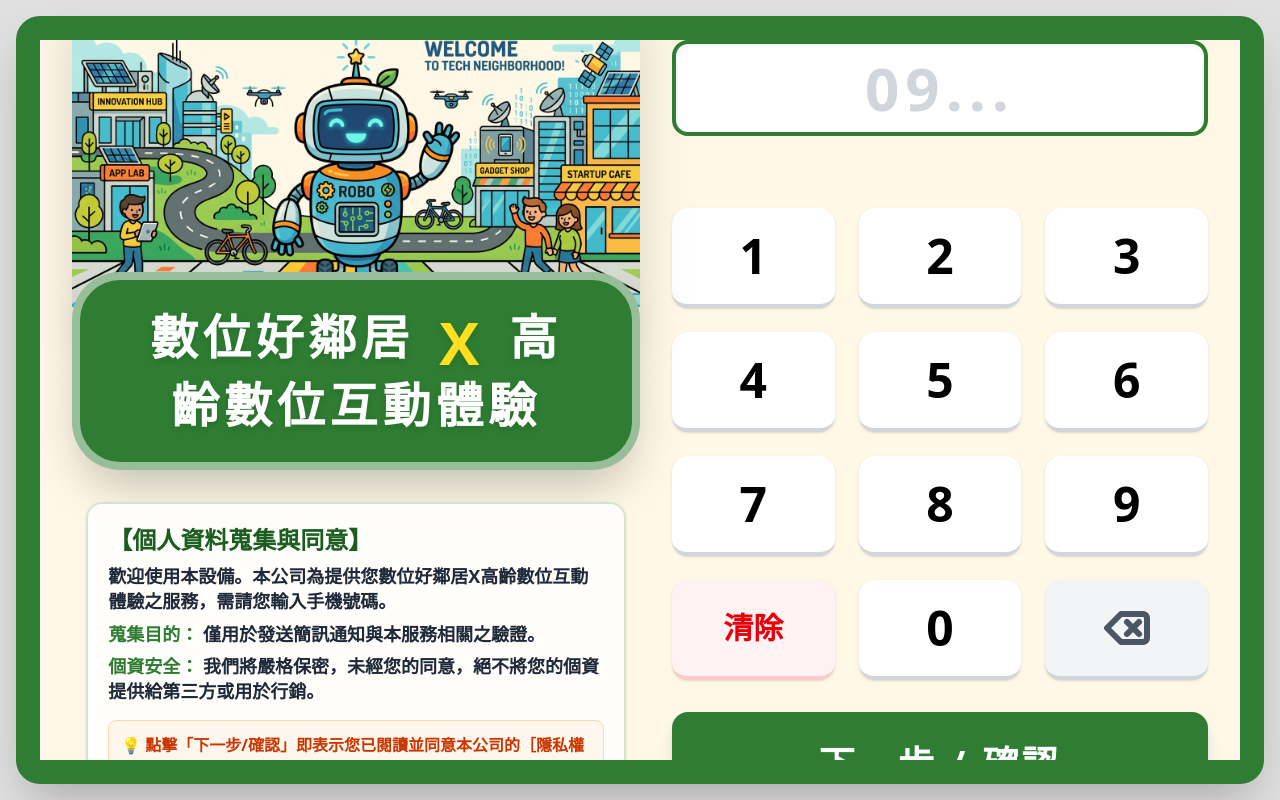
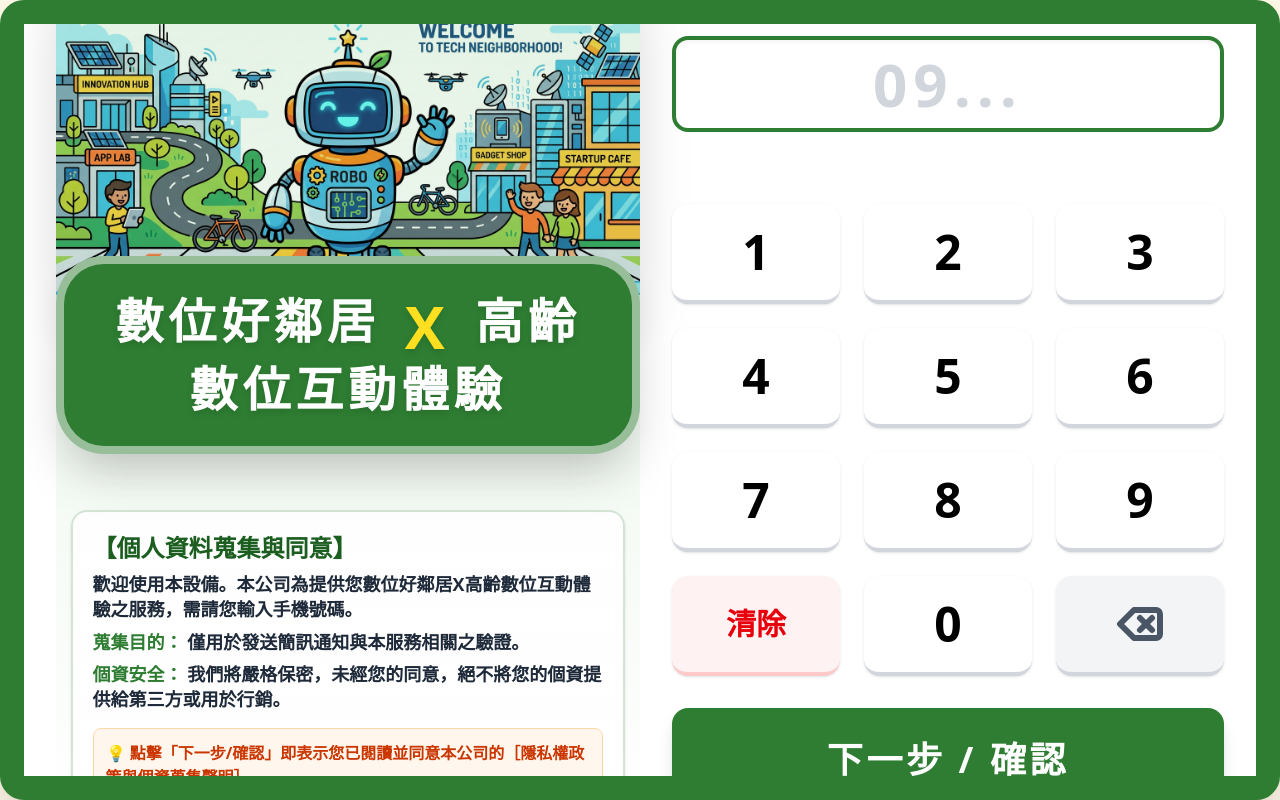
Before and after one commit to bertbehappy/IMEI_KIOSK_Demo, a React (Vite) app: page / in a window 1280 px wide. Built offline with nearby package versions, Linux system fonts and the light colour scheme.

Commit message:
style: update kiosk UI theme and add background pattern
Refreshed the UI color scheme to a warm cream tone and added a leaf-themed SVG background pattern for the portrait view to improve senior-friendly aesthetics.

```diff
--- a/src/App.tsx
+++ b/src/App.tsx
@@ -7,8 +7,8 @@ import Kiosk from './components/Kiosk';
 
 export default function App() {
   return (
-    <div className="w-full h-[100dvh] flex flex-col bg-[#E0E0E0] font-sans overflow-hidden">
-      <div className="flex-1 flex justify-center items-center landscape:sm:p-4 min-h-0 w-full h-full">
+    <div className="w-full h-[100dvh] flex flex-col bg-[#FFF8E7] font-sans overflow-hidden">
+      <div className="flex-1 flex justify-center items-center min-h-0 w-full h-full">
          <Kiosk />
       </div>
     </div>
--- a/src/components/Kiosk.tsx
+++ b/src/components/Kiosk.tsx
@@ -56,7 +56,18 @@ function StepWelcome({ onNext, onAdmin, survey, updateSurvey }: { onNext: () =>
   };
 
   return (
-    <div className="flex-1 flex flex-col landscape:flex-row p-4 sm:p-6 lg:p-8 portrait:p-4 portrait:sm:p-8 text-center bg-[#FFF8E7] overflow-hidden relative h-full gap-3 sm:gap-4 lg:gap-8 max-w-[1920px] mx-auto items-center w-full justify-evenly">
+    <div className="flex-1 flex flex-col landscape:flex-row text-center overflow-hidden relative h-full gap-0 landscape:gap-8 max-w-[1920px] mx-auto items-center w-full justify-between landscape:justify-evenly portrait:p-0 p-4 sm:p-6 lg:p-8">
+      {/* Background Pattern */}
+      <div className="absolute inset-0 z-0 pointer-events-none opacity-20 hidden portrait:block">
+        <svg width="100%" height="100%" xmlns="http://www.w3.org/2000/svg">
+          <defs>
+            <pattern id="leaf" width="60" height="60" patternUnits="userSpaceOnUse">
+              <path d="M15,30 C15,15 30,15 30,15 C30,30 15,30 15,30 Z M45,60 C45,45 60,45 60,45 C60,60 45,60 45,60 Z" fill="#2E7D32" opacity="0.3"/>
+            </pattern>
+          </defs>
+          <rect width="100%" height="100%" fill="url(#leaf)" />
+        </svg>
+      </div>
 
       {/* 彈跳框阻擋 */}
       <AnimatePresence>
@@ -95,10 +106,15 @@ function StepWelcome({ onNext, onAdmin, survey, updateSurvey }: { onNext: () =>
       </AnimatePresence>
 
       {/* 視覺區 (導覽機風格大圖) */}
-      <div className="flex-shrink-0 flex flex-col items-center justify-center pt-2 landscape:w-1/2 w-full portrait:flex-[0_1_auto] portrait:max-h-[30%]" onClick={handleTitleClick}>
-        <div className="relative flex flex-col items-center w-full h-full justify-end">
-          <img src={mascotImg} alt="Mascot" className="w-auto h-24 sm:h-32 landscape:h-[40vh] portrait:h-auto portrait:max-h-[15vh] object-contain mix-blend-multiply drop-shadow-2xl portrait:mb-[-1rem] landscape:mb-[-40px] relative z-0" />
-          <div className="bg-[#2E7D32] text-white px-4 py-3 sm:px-8 sm:py-4 lg:px-12 lg:py-6 rounded-[2rem] sm:rounded-[3rem] portrait:rounded-3xl shadow-2xl relative z-10 border-4 sm:border-8 border-white/50 backdrop-blur-sm w-[95%] sm:w-auto portrait:w-[90vw] portrait:max-w-2xl">
+      <div className="flex-shrink-0 flex flex-col items-center justify-end w-full landscape:w-1/2 portrait:h-[25%] portrait:min-h-[25vh] bg-gradient-to-b from-[#A5D6A7]/30 to-transparent relative z-10" onClick={handleTitleClick}>
+        <div className="absolute top-0 left-0 w-full h-full pointer-events-none overflow-hidden portrait:block hidden">
+          <svg className="absolute top-0 left-0 w-full h-full" preserveAspectRatio="none" viewBox="0 0 100 100">
+            <path d="M0,0 L100,0 L100,80 Q50,100 0,80 Z" fill="#E8F5E9" />
+          </svg>
+        </div>
+        <div className="relative flex flex-col items-center w-full justify-end pb-4 sm:pb-6 portrait:pb-[2vh]">
+          <img src={mascotImg} alt="Mascot" className="w-auto h-24 sm:h-32 landscape:h-[40vh] portrait:h-[12vh] object-contain mix-blend-multiply drop-shadow-2xl portrait:mb-[-1rem] landscape:mb-[-40px] relative z-10" />
+          <div className="bg-[#2E7D32] text-white px-4 py-3 sm:px-8 sm:py-4 lg:px-12 lg:py-6 rounded-[2rem] sm:rounded-[3rem] portrait:rounded-3xl shadow-2xl relative z-20 border-4 sm:border-8 border-white/50 backdrop-blur-sm w-[95%] sm:w-auto portrait:w-[90vw] portrait:max-w-2xl">
             <h1 className="text-2xl sm:text-3xl md:text-4xl lg:text-5xl font-black tracking-widest text-center leading-snug drop-shadow-md m-0 portrait:text-3xl portrait:sm:text-4xl portrait:leading-tight">
               數位好鄰居 <span className="text-yellow-300 mx-1 sm:mx-2 text-3xl sm:text-4xl lg:text-6xl portrait:text-4xl portrait:sm:text-5xl align-middle">X</span><br className="landscape:hidden" /> 高齡數位互動體驗
             </h1>
@@ -121,7 +137,7 @@ function StepWelcome({ onNext, onAdmin, survey, updateSurvey }: { onNext: () =>
 
 
       {/* 互動區 */}
-      <div className="flex flex-col gap-3 sm:gap-6 landscape:gap-8 flex-1 w-full landscape:w-1/2 items-center justify-center max-w-3xl portrait:max-w-2xl mx-auto min-h-0 pb-2">
+      <div className="flex flex-col gap-3 sm:gap-6 landscape:gap-8 flex-1 w-full portrait:w-[90%] landscape:w-1/2 items-center justify-center max-w-3xl portrait:max-w-2xl mx-auto min-h-0 pb-4 portrait:pb-[4vh] relative z-10">
         {/* Privacy (Portrait) */}
         <div className="bg-white/80 p-4 sm:p-6 portrait:sm:p-8 rounded-2xl border-2 border-[#2E7D32]/20 text-left shadow-sm w-full shrink-0 landscape:hidden mt-2 sm:mt-4">
           <h2 className="text-xl sm:text-2xl portrait:text-2xl portrait:sm:text-3xl font-black text-[#1B5E20] mb-2 sm:mb-4">【個人資料蒐集與同意】</h2>
```
